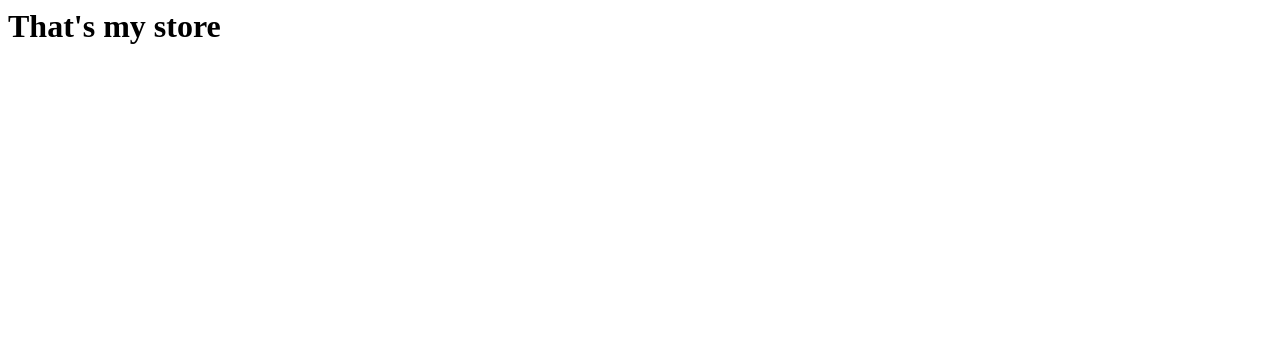
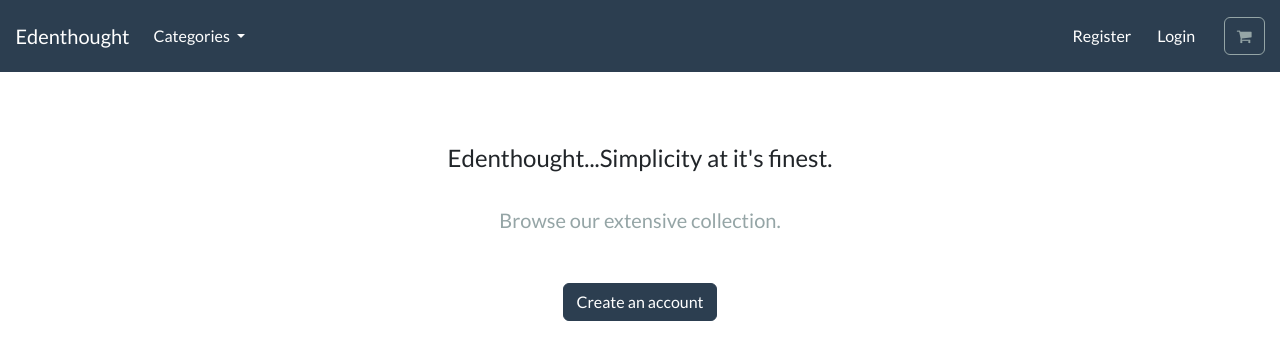
Before and after one commit to guesmia1228/online-store, a Django app: page / in a window 1280 px wide. Shown: the top 360 px of the page. Run offline with Django 4.2, Linux system fonts and the light colour scheme; some libraries are stand-ins or nearby versions.

Commit message:
store.html
creating store.html file

```diff
--- a/ecommerce/store/templates/store/store.html
+++ b/ecommerce/store/templates/store/store.html
@@ -1 +1,46 @@
-<h1>That's my store</h1>
+
+{% extends "store/base.html" %}
+
+{% load static %}
+
+
+{% block content %}
+
+
+    <!-- Introduction section -->
+
+    <section class="py-4 text-center container">
+
+        <div class="row py-lg-5">
+
+            <div class="col-lg-6 col-md-8 mx-auto">
+
+
+                <h4> Edenthought...Simplicity at it's finest. </h4>
+
+
+                <br>
+
+
+                <p class="lead text-muted">
+
+                Browse our extensive collection.
+
+                </p>
+
+
+                <br>
+
+                <a href="#" class="btn btn-primary my-2"> Create an account </a>
+
+
+            </div>
+
+        </div>
+
+
+    </section>
+
+
+
+{% endblock %}
```
